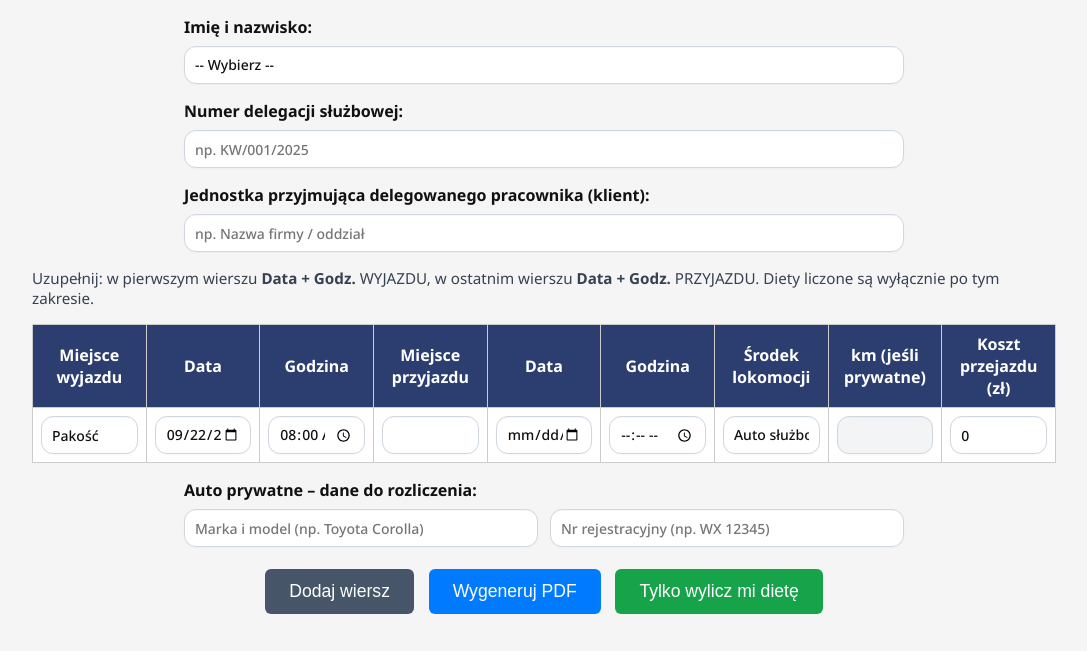
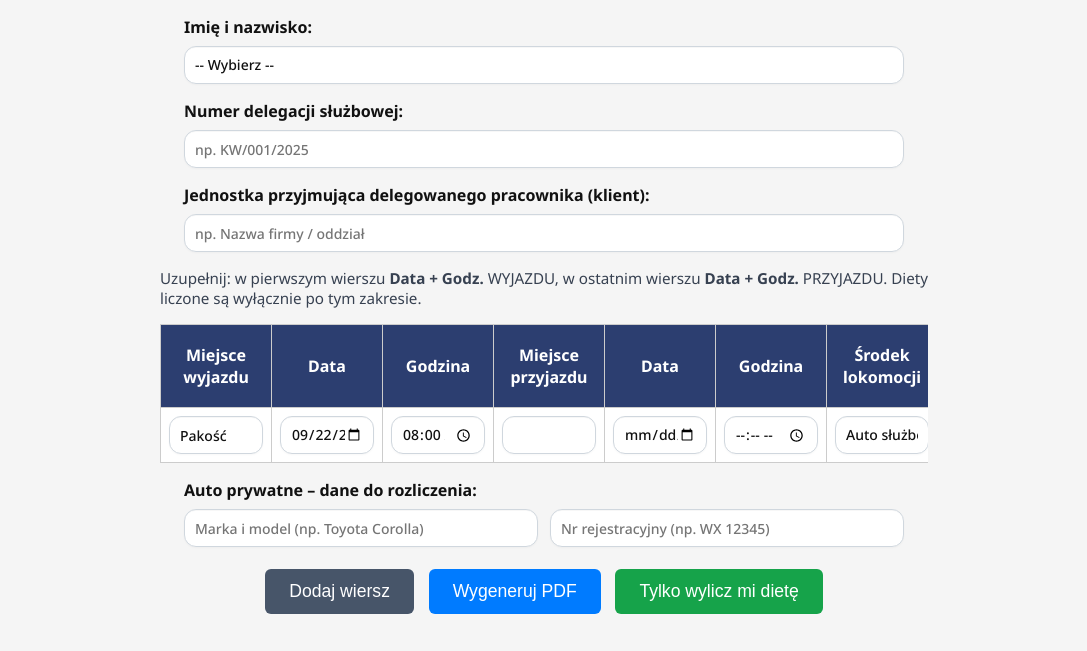
Before and after one commit to techno-lewarek/dieta-webapp, a plain HTML site: page index.html in a window 1280 px wide. Shown: the part 270-921 px from the top of the page, without its empty margins (96-1183 px from the left). Drawn offline with Linux system fonts and the light colour scheme.

Commit message:
Update index.html

```diff
--- a/index.html
+++ b/index.html
@@ -16,8 +16,8 @@
       margin:2em;
       background:#f5f5f5;
       color:#111;
-      max-width: 80%;
-      max-height: 80%;      /* <<< NOWE: maksymalnie 80% szerokości */
+      max-width: 60%;
+      max-height: 60%;      /* <<< NOWE: maksymalnie 80% szerokości */
       margin-left: auto;    /* wycentrowanie */
       margin-right: auto;
     }
```
